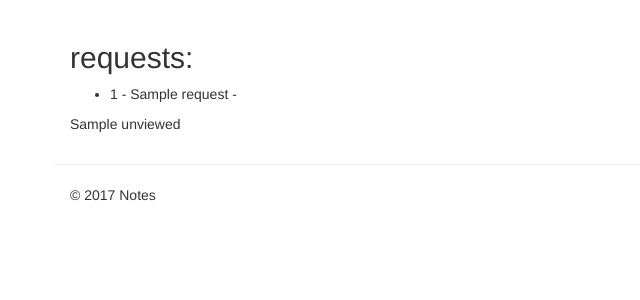
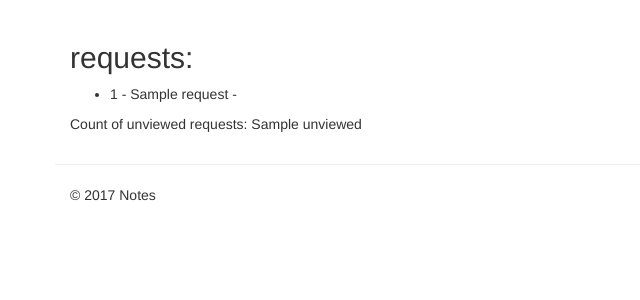
Before and after one commit to grydinywka/notesproj, a Django app: template notes/templates/notes/requestmy_list.html in a window 1280 px wide. Shown: the part 70-370 px from the top of the page, without its empty margins (0-640 px from the left). Run offline with Django 3.2, Linux system fonts and the light colour scheme; the template is opened without the code that fills it: most values are stand-ins (such as "Sample title", 1, 10 or a date in 2020); parts of the project's set-up code (start-up, migrations or seed data) failed here and were passed over; some libraries are stand-ins or nearby versions.

Commit message:
pep8 pyflakes

```diff
--- a/notes/templates/notes/requestmy_list.html
+++ b/notes/templates/notes/requestmy_list.html
@@ -14,7 +14,10 @@
         <li value="{{ request.id }}">{{ request.id }} - {{ request }} - {{ request.is_viewed }}</li>
     {% endfor %}
     </ul>
-<p id="request-count">{{ unviewed }}</p>
+<div>
+    <p>Count of unviewed requests: <span id="request-count">{{ unviewed }}</span></p>
+
+</div>
 {% endblock content %}
 
 {% block js_add %}
--- a/notes_proj/middleware.py
+++ b/notes_proj/middleware.py
@@ -1,4 +1,3 @@
-from datetime import datetime
 from notes.models import RequestMy
 from django.core.urlresolvers import reverse
 
@@ -7,10 +6,6 @@
     """Middleware for storing requests"""
 
     def process_request(self, request):
-        # print(request.path)
-        # print(reverse('requests_ajax'))
         if request.path != reverse('requests_ajax'):
             RequestMy.objects.create(path=request.path, method=request.method)
-        # print(request.method)
-        # print(datetime.now())
         return None
```
Also changed, not shown: static/js/upd_requests.js (+0 -17 lines), notes/tests/test_models.py (line endings or trailing spaces).
